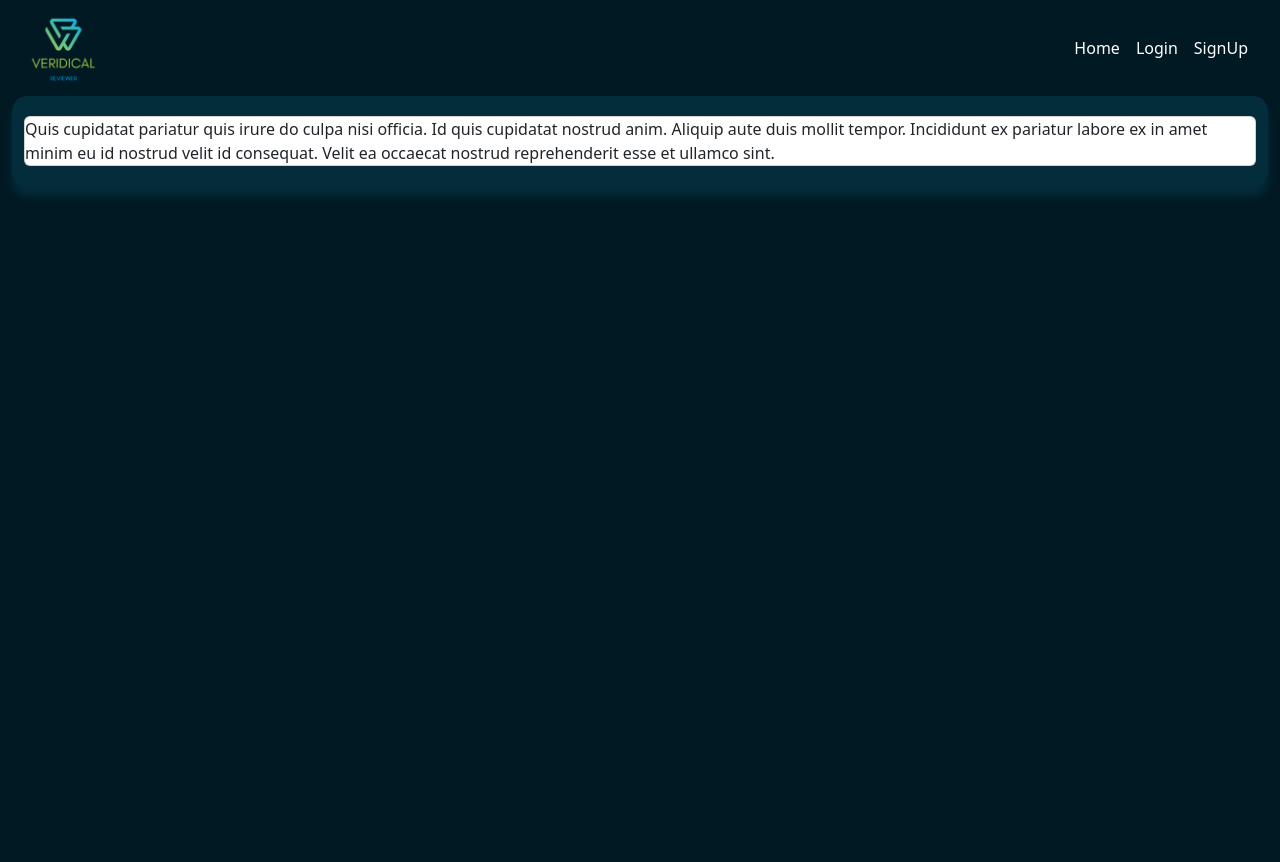
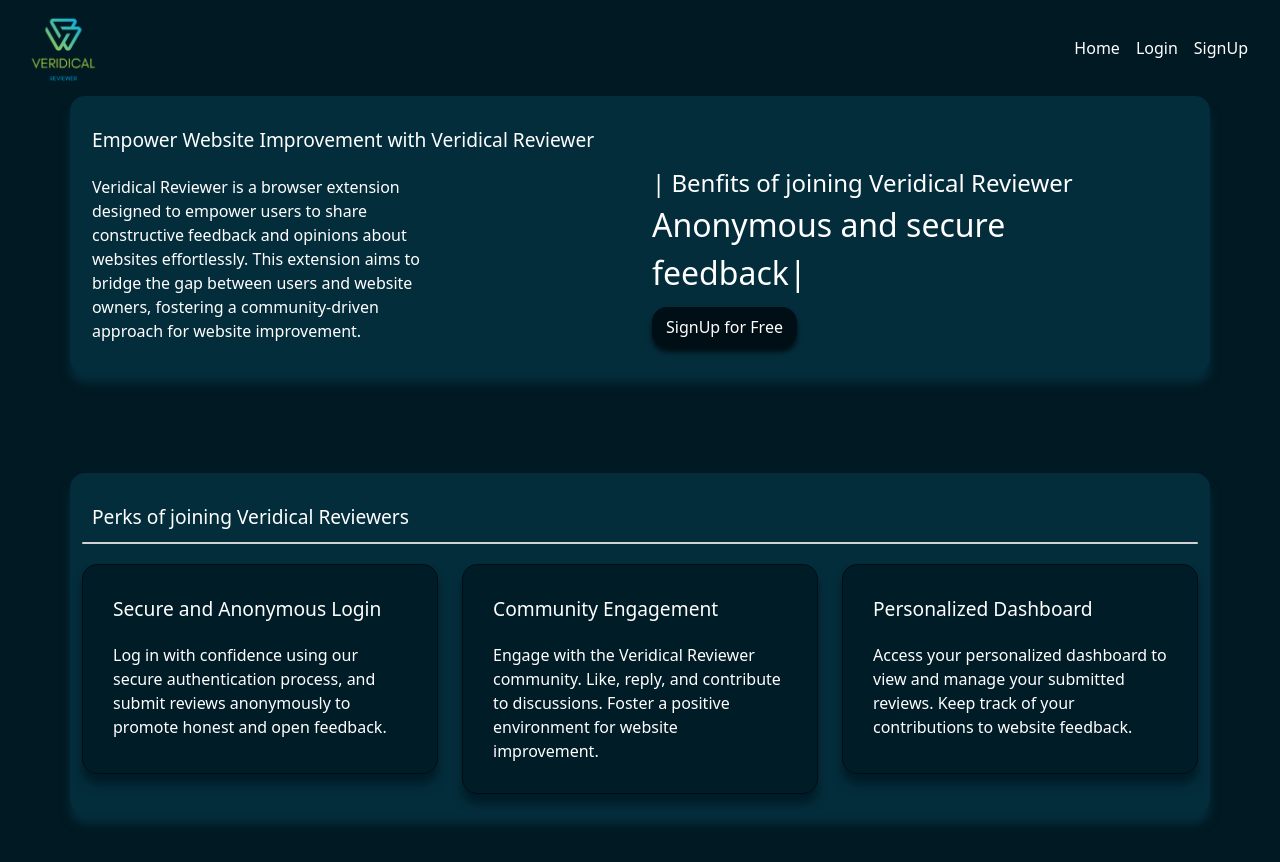
Before and after one commit to BharathReddyA/VReviewer, a React (Create React App) app: page / in a window 1280 px wide. Shown: the top 862 px of the page. Before the commit the page ends 800 px from the top, so only its background shows below. Built offline with nearby package versions, Linux system fonts and the light colour scheme.

Commit message:
home page edited with content

```diff
--- a/package.json
+++ b/package.json
@@ -16,6 +16,7 @@
     "react-dom": "^18.2.0",
     "react-router-dom": "^6.21.3",
     "react-scripts": "5.0.1",
+    "react-type-animation": "^3.2.0",
     "unique-names-generator": "^4.7.1",
     "validator": "^13.11.0",
     "web-vitals": "^2.1.4"
--- a/src/Assets/Style.css
+++ b/src/Assets/Style.css
@@ -48,7 +48,7 @@
   z-index: 14;
 }
 
-.socialButtonsCard{
+.socialButtonsCard {
   background-color: #001c27 !important;
   color: #ffffff !important;
   border-radius: 15px !important;
@@ -80,12 +80,55 @@
   background-color: #ffffff00 !important;
 }
 
-
 /* home page styles */
-.homePageMainCont{
+.homePageMainCont {
   background-color: #042d3c;
   padding: 20px;
   border-color: #000f15;
   border-radius: 15px !important;
   box-shadow: 0px 10px 10px 0px #042d3c;
+  margin-bottom: 100px;
 }
+
+.brandElevation {
+  color: gold;
+  font-size: 1em;
+}
+
+.brandObj {
+  color: #ffffff;
+  padding: 10px;
+  text-align: left;
+}
+
+.subHead {
+  color: #ffffff;
+  padding: 10px;
+  font-size: 1.2em;
+}
+
+.subBenHead {
+  color: #ffffff;
+  padding: 0px;
+  font-size: 1.5em;
+}
+
+.featureCard {
+  background-color: #001c27 !important;
+  color: #ffffff !important;
+  border-radius: 15px !important;
+  padding: 20px !important;
+  box-shadow: 0px 10px 10px 0px #001c27;
+  border-color: #000f15 !important;
+  border-width: 20px;
+  min-height: 210px !important;
+}
+
+.homeSignUpBtn {
+  background-color: #000f15 !important;
+  border-radius: 15px !important;
+  border-color: #000f15 !important;
+  border-width: 2px !important;
+  box-shadow: 0px 5px 5px 0px #000f15 !important;
+  margin-top: 10px;
+}
--- a/src/Screens/Home.js
+++ b/src/Screens/Home.js
@@ -1,19 +1,93 @@
 import React from "react";
-import { Card, Container } from "react-bootstrap";
+import { Button, Card, Col, Container, Row } from "react-bootstrap";
+import { TypeAnimation } from "react-type-animation";
 
 export default function Home() {
   return (
     <div>
-      <Container fluid className="homePageMainCont">
-        <Card>
-          <div>
-            Quis cupidatat pariatur quis irure do culpa nisi officia. Id quis
-            cupidatat nostrud anim. Aliquip aute duis mollit tempor. Incididunt
-            ex pariatur labore ex in amet minim eu id nostrud velit id
-            consequat. Velit ea occaecat nostrud reprehenderit esse et ullamco
-            sint.
-          </div>
-        </Card>
+      <Container className="homePageMainCont">
+        <div className="subHead">
+          Empower Website Improvement with Veridical Reviewer
+        </div>
+        <Row>
+          <Col lg="4">
+            <div className="brandObj">
+              Veridical Reviewer is a browser extension designed to empower
+              users to share constructive feedback and opinions about websites
+              effortlessly. This extension aims to bridge the gap between users
+              and website owners, fostering a community-driven approach for
+              website improvement.
+            </div>
+          </Col>
+          <Col lg="2"></Col>
+          <Col lg="5">
+            <div className="subBenHead">
+              | Benfits of joining Veridical Reviewer
+            </div>
+            <TypeAnimation
+              sequence={[
+                "Empowering your reviews",
+                1000, // wait 1s before replacing the next substring
+                "Anonymous and secure feedback",
+                1000,
+                "Building a better online community",
+                1000,
+                "Influencing positive changes",
+                1000,
+                "Join Veridical Reviewer today",
+                1000,
+              ]}
+              wrapper="span"
+              speed={50}
+              style={{
+                fontSize: "2em",
+                display: "inline-block",
+                color: "white",
+              }}
+              repeat={Infinity}
+            />
+            <div></div>
+            <Button href="SignUp" className="homeSignUpBtn">
+              SignUp for Free
+            </Button>
+          </Col>
+        </Row>
+      </Container>
+      <Container className="homePageMainCont">
+        <div className="subHead">Perks of joining Veridical Reviewers</div>
+        <Card></Card>
+        <Row style={{ marginTop: "20px" }}>
+          <Col lg="4">
+            <Card className="featureCard">
+              <div className="subHead">Secure and Anonymous Login</div>
+              <div className="brandObj">
+                Log in with confidence using our secure authentication process,
+                and submit reviews anonymously to promote honest and open
+                feedback.
+              </div>
+            </Card>
+          </Col>
+          <Col lg="4">
+            <Card className="featureCard">
+              <div className="subHead">Community Engagement</div>
+              <div className="brandObj">
+                Engage with the Veridical Reviewer community. Like, reply, and
+                contribute to discussions. Foster a positive environment for
+                website improvement.
+              </div>
+            </Card>
+          </Col>
+          <Col lg="4">
+            <Card className="featureCard">
+              <div className="subHead">Personalized Dashboard</div>
+              <div className="brandObj">
+                Access your personalized dashboard to view and manage your
+                submitted reviews. Keep track of your contributions to website
+                feedback.
+              </div>
+            </Card>
+          </Col>
+        </Row>
       </Container>
     </div>
   );
--- a/src/components/NavbarTop.js
+++ b/src/components/NavbarTop.js
@@ -30,6 +30,7 @@ function NavbarTop() {
             justifyContent: "flex-start",
             alignItems: "flex-end",
             flexDirection: "column-reverse",
+            color: "white"
           }}
         >
           <Navbar.Toggle
@@ -38,7 +39,7 @@ function NavbarTop() {
           />
           <Navbar.Collapse
             id="navbarScroll"
-            style={{ flexDirection: "column-reverse" }}
+            style={{ flexDirection: "column-reverse", color: "white" }}
           >
             <Nav
               className="me-auto my-2 my-lg-0"
```
Also changed, not shown: 1 other file (tests, documents, lock files or other folders).
